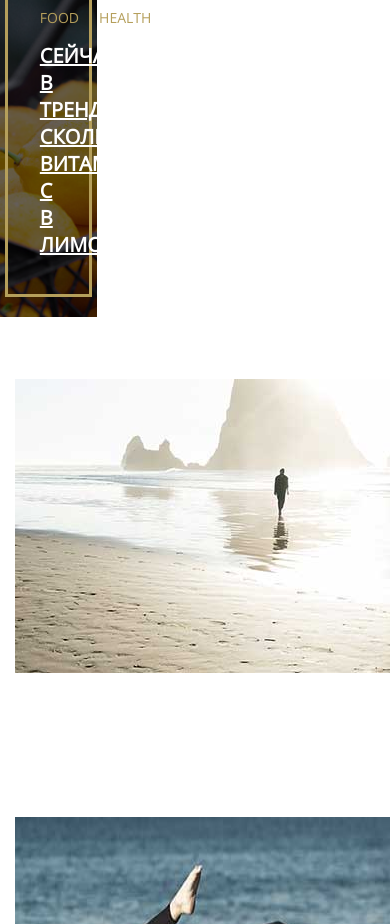
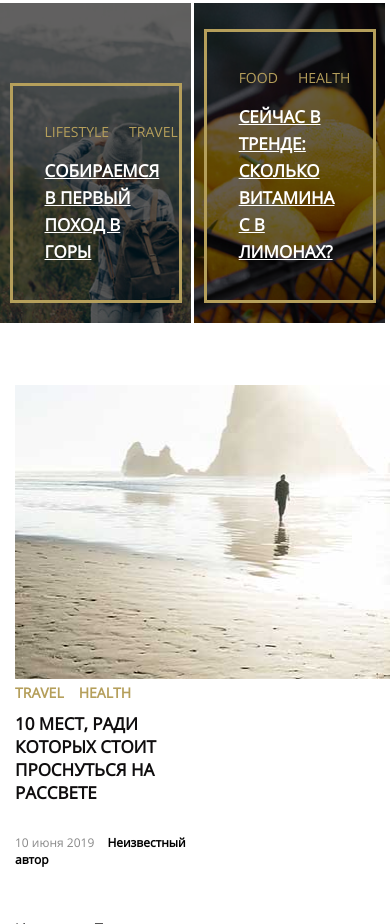
Before and after one commit to Shuralol/mq-diplom-30.08.2022, a plain HTML site: page index.html in a window 390 px wide. Shown: the part 1076-2000 px from the top of the page. Drawn offline with Linux system fonts and the light colour scheme; files whose address does not match are found by name.

Commit message:
планшет 31 08

```diff
--- a/css/style.css
+++ b/css/style.css
@@ -795,6 +795,32 @@
       text-align: center;
     }
 
+    .trend {
+    width: 49%;
+    margin-top: 3px;
+   }
+
+   .trend-link {
+    font-size: 17px;
+   }
+
+   .news_name {
+    font-size: 17px;
+   }
+   .menu-2 {
+    width:50%;
+    margin-left: 0;
+   }
+   .container_second {
+    display: block;
+    width: 100%;
+  }
+
+  .section {
+    display: block;
+    width: 100%;
+  }
+
     .menu-burger_header:hover {
       background-color: rgba(255, 255, 255, 0.7);
     }
```
